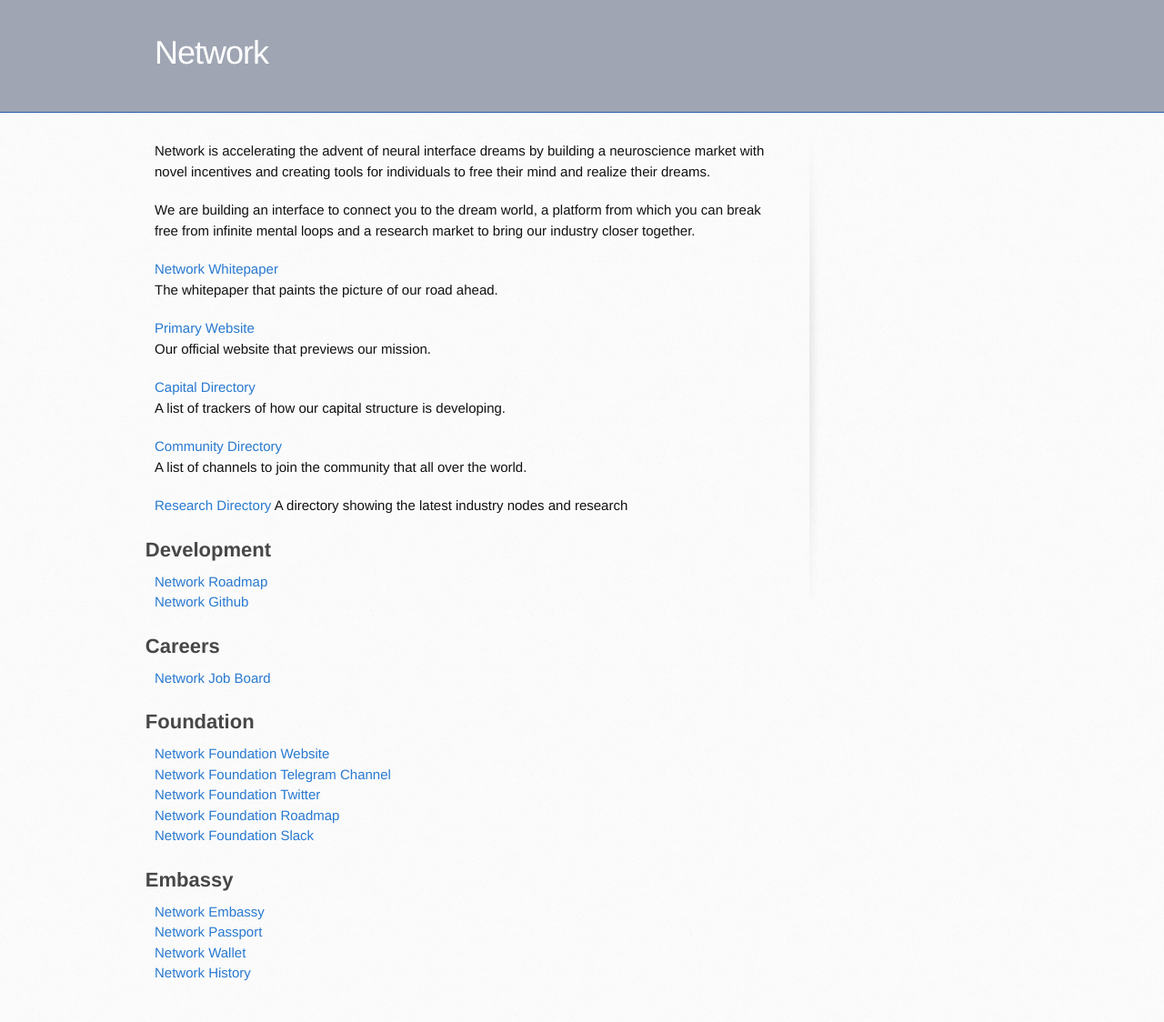
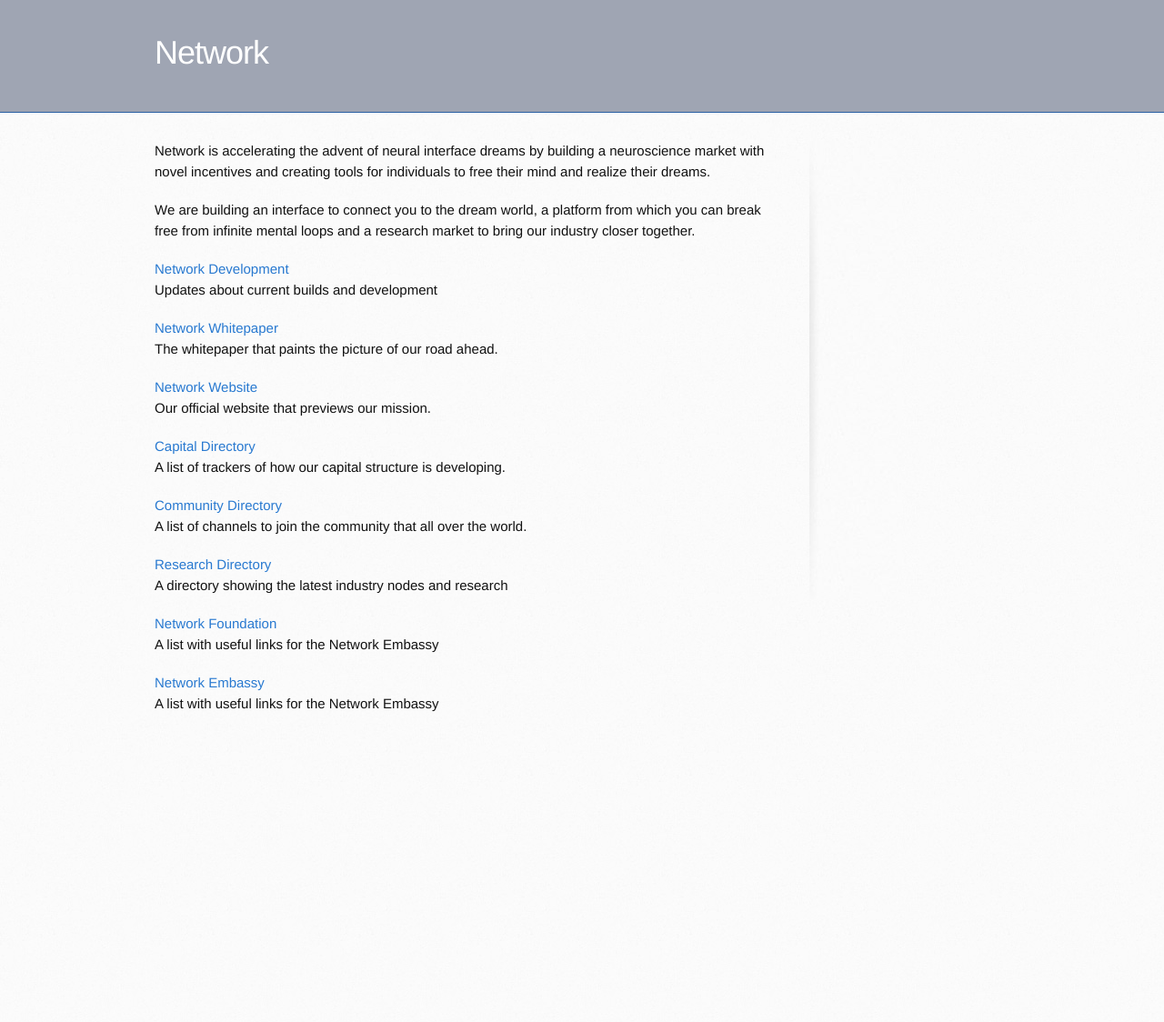
Before and after one commit to networkf/network.github.io, a Jekyll site: the page built from index.md, in a window 1280 px wide. Shown: the whole page at 91% size. Built offline with Jekyll 4.4.1, drawn with Linux system fonts in a browser that asks for light colours; some web fonts are replaced; our own code applies the rules of GitHub Pages for plain Markdown files; the repository's description, which GitHub fills in, is left out; after the commit the page ends 900 px from its top, so only the background shows below that.

Commit message:
Update index.md

```diff
--- a/index.md
+++ b/index.md
@@ -9,11 +9,16 @@ Network is accelerating the advent of neural interface dreams by building a neur
 
 We are building an interface to connect you to the dream world, a platform from which you can break free from infinite mental loops and a research market to bring our industry closer together.
 
+
+<a href="https://www.network.com.de" target="_blank">Network Development</a>
+<br>
+Updates about current builds and development
+
 <a href="https://network.com.de/network.pdf" target="_blank">Network Whitepaper</a>
 <br>
 The whitepaper that paints the picture of our road ahead.
 
-<a href="https://network.fund" target="_blank">Primary Website</a>
+<a href="https://network.fund" target="_blank">Network Website</a>
 <br>
 Our official website that previews our mission.
 
@@ -26,32 +31,13 @@ A list of trackers of how our capital structure is developing.
 A list of channels to join the community that all over the world.
 
 <a href="https://www.network.com.de" target="_blank">Research Directory</a>
+<br>
 A directory showing the latest industry nodes and research
 
-## Development
-<a href="https://networkfund.notion.site/networkfund/roadmap-00c0948c1a3e4fd0b2f6510b5d410ac8" target="_blank">Network Roadmap</a>
+<a href="https://www.network.com.de" target="_blank">Network Foundation</a>
 <br>
-<a href="https://github.com/networkfund" target="_blank">Network Github</a>
+A list with useful links for the Network Embassy
 
-## Careers
-<a href="https://networkfund.notion.site/Job-Board-1497e87749b04767b98a75094654ae79" target="_blank">Network Job Board</a>
-
-## Foundation
-<a href="https://network.foundation" target="_blank">Network Foundation Website</a>
+<a href="https://www.network.com.de" target="_blank">Network Embassy</a>
 <br>
-<a href="https://t.me/networkfoundation" target="_blank">Network Foundation Telegram Channel</a>
-<br>
-<a href="https://t.me/networkfdn" target="_blank">Network Foundation Twitter</a>
-<br>
-<a href="https://github.com/orgs/network-foundation/projects/1/" target="_blank">Network Foundation Roadmap</a>
-<br>
-<a href="https://networkfoundaton.slack.com" target="_blank">Network Foundation Slack</a>
-
-## Embassy
-<a href="https://embassy.network.foundation" target="_blank">Network Embassy</a>
-<br>
-<a href="https://passport.network.foundation" target="_blank">Network Passport</a>
-<br>
-<a href="https://wallet.network.foundation" target="_blank">Network Wallet</a>
-<br>
-<a href="https://history.network.foundation" target="_blank">Network History</a>
+A list with useful links for the Network Embassy
```
